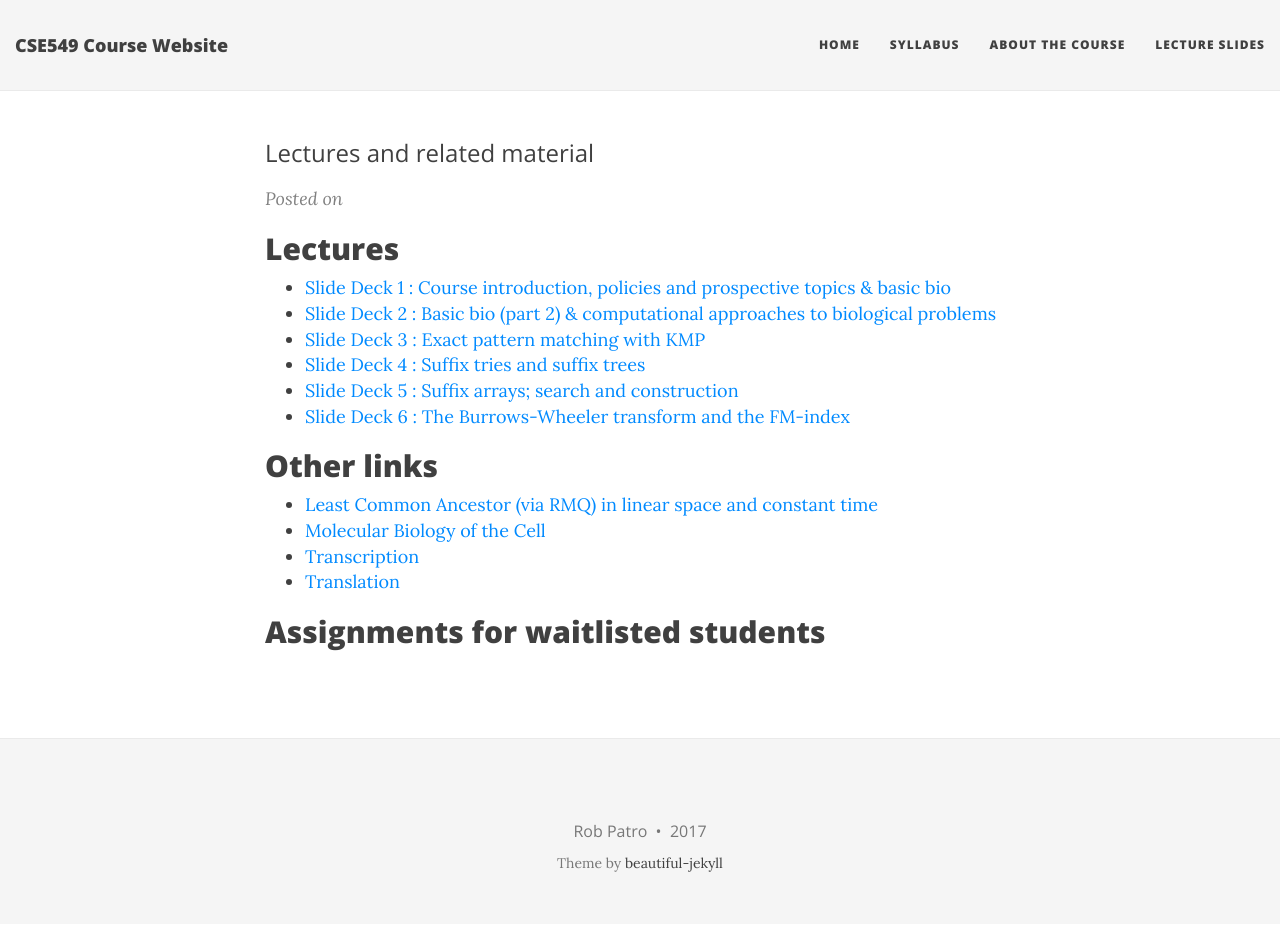
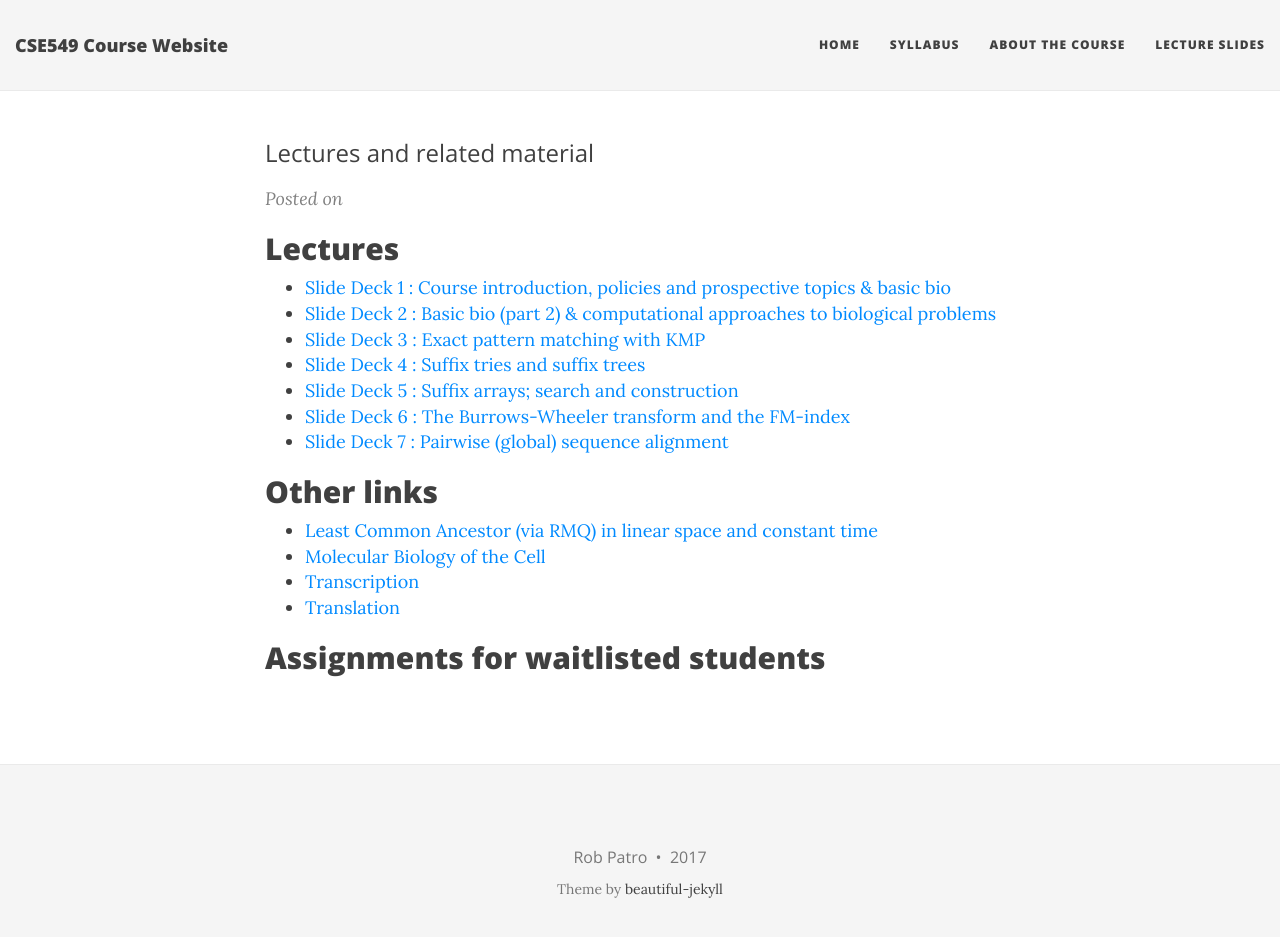
Before and after one commit to rob-p/CSE549F17, a Jekyll site: the page built from lectures.md, in a window 1280 px wide and 950 px high. Shown: the top 937 px of the window. Built offline with Jekyll 4.4.1, drawn with Linux system fonts in a browser that asks for light colours; nearby versions of some CDN libraries.

Commit message:
add lecture 7

```diff
--- a/lectures.md
+++ b/lectures.md
@@ -12,6 +12,7 @@ subtitle: Lectures and related material
  * [Slide Deck 4 : Suffix tries and suffix trees][4]
  * [Slide Deck 5 : Suffix arrays; search and construction][5]
  * [Slide Deck 6 : The Burrows-Wheeler transform and the FM-index][6]
+ * [Slide Deck 7 : Pairwise (global) sequence alignment][7]
 
 {::comment}
 
@@ -52,6 +53,7 @@ subtitle: Lectures and related material
 [4]:{{site.url}}/lectures/Lec04.pdf
 [5]:{{site.url}}/lectures/Lec05.pdf
 [6]:{{site.url}}/lectures/Lec06.pdf
+[7]:{{site.url}}/lectures/Lec06.pdf
 
 {::comment}
  * [List of final project options][proj]
```
